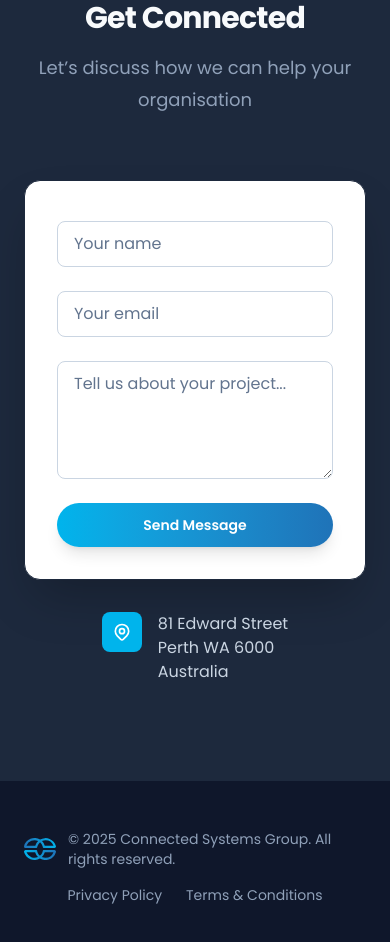
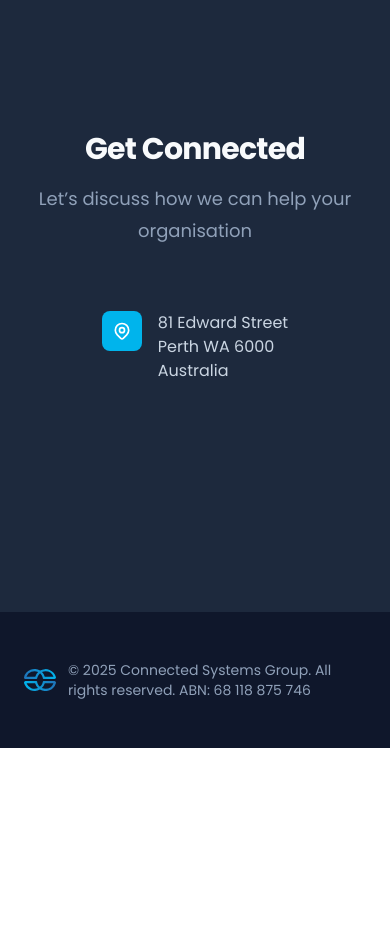
Before and after one commit to connectedsystemsau/connected-website, a Next.js app: page / in a window 390 px wide. Shown: the part 3560-4502 px from the top of the page. After the commit the page ends 4308 px from the top, so only its background shows below. Built offline with nearby package versions, Linux system fonts and the light colour scheme.

Commit message:
remove unneeded bits for now

```diff
--- /dev/null
+++ b/api/local.settings.json
@@ -0,0 +1,16 @@
+{
+  "IsEncrypted": false,
+  "Values": {
+    "AzureWebJobsStorage": "UseDevelopmentStorage=true",
+    "FUNCTIONS_WORKER_RUNTIME": "dotnet",
+    "AZURE_STORAGE_CONNECTION_STRING": "UseDevelopmentStorage=true",
+    "HCAPTCHA_SECRET": "your-hcaptcha-secret-key",
+    "CORS_ORIGIN": "http://localhost:3000,https://connectedsystemsau.github.io",
+    "CSRF_SECRET": "your-csrf-secret-key-change-in-production",
+    "TENANT_ID": "your-tenant-id",
+    "CLIENT_ID": "your-app-registration-client-id",
+    "CLIENT_SECRET": "your-client-secret",
+    "RECIPIENT_EMAIL": "contact@connectedsys.com.au",
+    "SENDER_EMAIL": "noreply@connectedsys.com.au"
+  }
+}
--- /dev/null
+++ b/src/app/(home)/components/SimpleContactSection.tsx
@@ -0,0 +1,81 @@
+export default function SimpleContactSection()
+{
+  return (
+    <section id="contact" className="flex-1 flex items-center justify-center bg-slate-800 dark:bg-slate-950 text-slate-50">
+      <div className="mx-auto max-w-7xl px-6 py-24 sm:py-32 lg:px-8">
+        <div className="mx-auto max-w-2xl text-center">
+          <h2 className="text-3xl font-bold tracking-tight sm:text-4xl">
+            Get Connected
+          </h2>
+          <p className="mt-4 text-lg leading-8 text-slate-400">
+            Let&rsquo;s discuss how we can help your organisation
+          </p>
+        </div>
+        <div className="mx-auto mt-16 grid max-w-2xl grid-cols-1 gap-8 lg:grid-cols-1 justify-center">
+
+          {/* Contact Info */}
+          {/* <div className="mx-auto">
+            <div className="space-y-6">
+              <div className="flex items-center justify-center gap-4">
+                <div className="flex h-10 w-10 shrink-0 items-center justify-center rounded-lg bg-primary-light">
+                  <a href="tel:+61411117270" className="hover:text-primary-light transition-colors">
+                    <svg className="h-5 w-5 text-white" fill="none" viewBox="0 0 24 24" stroke="currentColor">
+                      <path strokeLinecap="round" strokeLinejoin="round" strokeWidth={2} d="M3 5a2 2 0 012-2h3.28a1 1 0 01.948.684l1.498 4.493a1 1 0 01-.502 1.21l-2.257 1.13a11.042 11.042 0 005.516 5.516l1.13-2.257a1 1 0 011.21-.502l4.493 1.498a1 1 0 01.684.949V19a2 2 0 01-2 2h-1C9.716 21 3 14.284 3 6V5z" />
+                    </svg>
+                  </a>
+                </div>
+                <div>
+                  <p className="text-xl text-slate-300">
+                    <a href="tel:+61411117270" className="hover:text-primary-light transition-colors">
+                      +61 4 1111 7270
+                    </a>
+                  </p>
+                </div>
+              </div>
+            </div>
+          </div>
+          <div className="mx-auto">
+            <div className="space-y-6">
+              <div className="flex items-center justify-center gap-4">
+                <div className="flex h-10 w-10 shrink-0 items-center justify-center rounded-lg bg-primary-light">
+                  <a href="mailto:sales@connectedsystems.com" className="hover:text-primary-light transition-colors">
+                    <svg className="h-5 w-5 text-white" fill="none" viewBox="0 0 24 24" stroke="currentColor">
+                      <path strokeLinecap="round" strokeLinejoin="round" strokeWidth={2} d="M3 8l7.89 5.26a2 2 0 002.22 0L21 8M5 19h14a2 2 0 002-2V7a2 2 0 00-2-2H5a2 2 0 00-2 2v10a2 2 0 002 2z" />
+                    </svg>
+                  </a>
+                </div>
+                <div>
+                  <p className="text-xl text-slate-300">
+                    <a href="mailto:sales@connectedsystems.com" className="hover:text-primary-light transition-colors">
+                      sales@connectedsystems.com
+                    </a>
+                  </p>
+                </div>
+              </div>
+            </div>
+          </div> */}
+          <div className="mx-auto">
+            <div className="space-y-6">
+              <div className="flex items-start gap-4">
+                <div className="flex h-10 w-10 shrink-0 items-center justify-center rounded-lg bg-primary-light">
+                  <svg className="h-5 w-5 text-white" fill="none" viewBox="0 0 24 24" stroke="currentColor">
+                    <path strokeLinecap="round" strokeLinejoin="round" strokeWidth={2} d="M17.657 16.657L13.414 20.9a1.998 1.998 0 01-2.827 0l-4.244-4.243a8 8 0 1111.314 0z" />
+                    <path strokeLinecap="round" strokeLinejoin="round" strokeWidth={2} d="M15 11a3 3 0 11-6 0 3 3 0 016 0z" />
+                  </svg>
+                </div>
+                <div>
+                  <p className="text-md text-slate-300">
+                    81 Edward Street<br />
+                    Perth WA 6000<br />
+                    Australia
+                  </p>
+                </div>
+              </div>
+            </div>
+          </div>
+
+        </div>
+      </div>
+    </section>
+  );
+}
--- a/src/app/(home)/page.tsx
+++ b/src/app/(home)/page.tsx
@@ -1,7 +1,7 @@
 import HeroSection from "./components/HeroSection";
 import ServicesSection from "./components/ServicesSection";
 import AboutSection from "./components/AboutSection";
-import ContactSection from "./components/ContactSection";
+import SimpleContactSection from "./components/SimpleContactSection";
 import Footer from "@/components/Footer";
 
 export default function Home() {
@@ -13,7 +13,7 @@ export default function Home() {
 
       {/* Contact & Footer Wrapper */}
       <div className="min-h-screen flex flex-col">
-        <ContactSection />
+        <SimpleContactSection />
         <Footer />
       </div>
     </div>
--- a/src/components/Footer.tsx
+++ b/src/components/Footer.tsx
@@ -14,17 +14,17 @@ export default function Footer() {
               height={32}
             />
             <p className="text-sm text-slate-400">
-              © {new Date().getFullYear()} Connected Systems Group. All rights reserved.
+              © {new Date().getFullYear()} Connected Systems Group. All rights reserved. ABN: 68 118 875 746
             </p>
           </div>
-          <div className="flex gap-6">
+          {/* <div className="flex gap-6">
             <Link href="/privacy" className="text-sm text-slate-400 hover:text-primary-light transition-colors">
               Privacy Policy
             </Link>
             <Link href="/terms" className="text-sm text-slate-400 hover:text-primary-light transition-colors">
               Terms & Conditions
             </Link>
-          </div>
+          </div> */}
         </div>
       </div>
     </footer>
```
